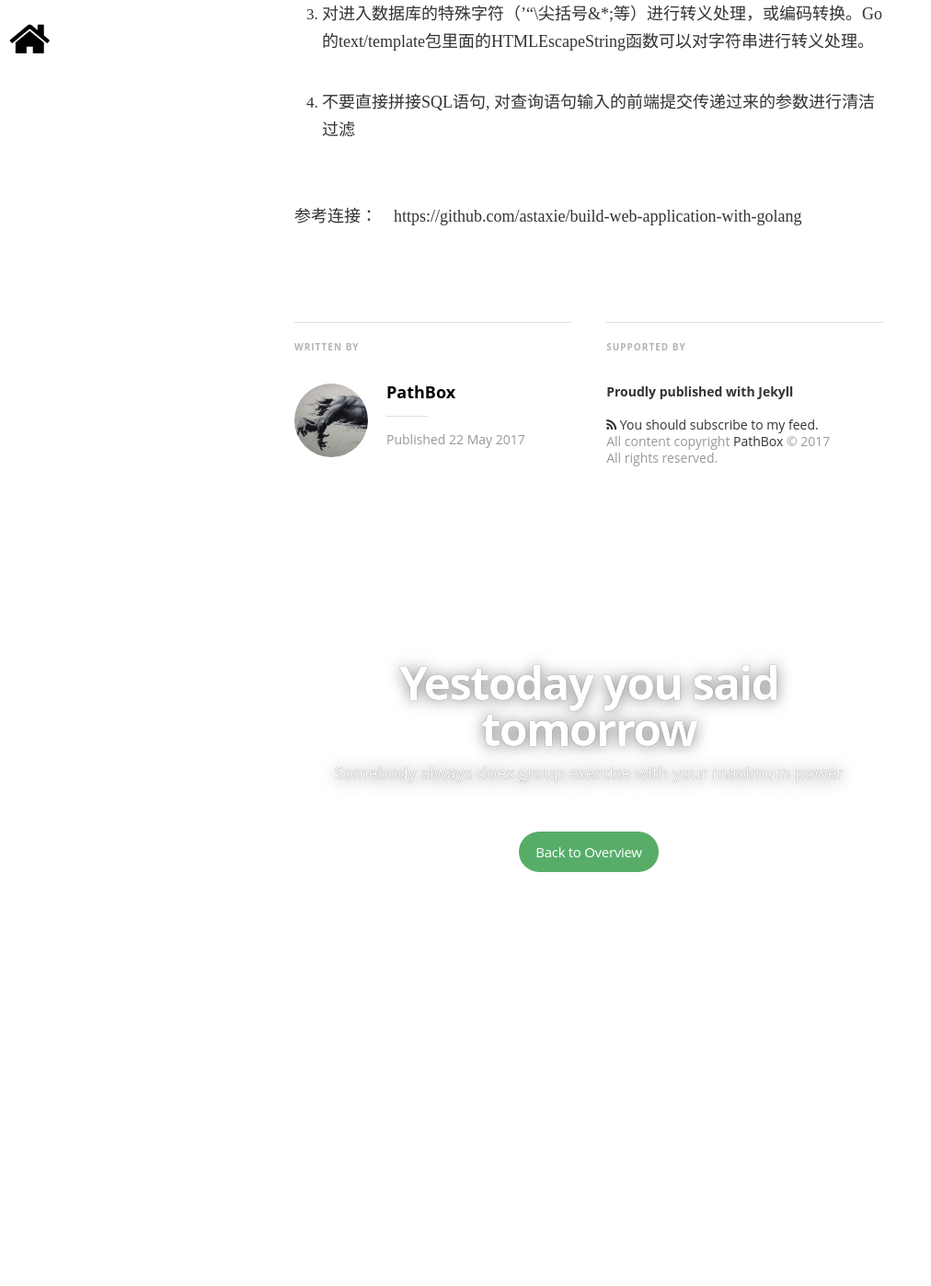
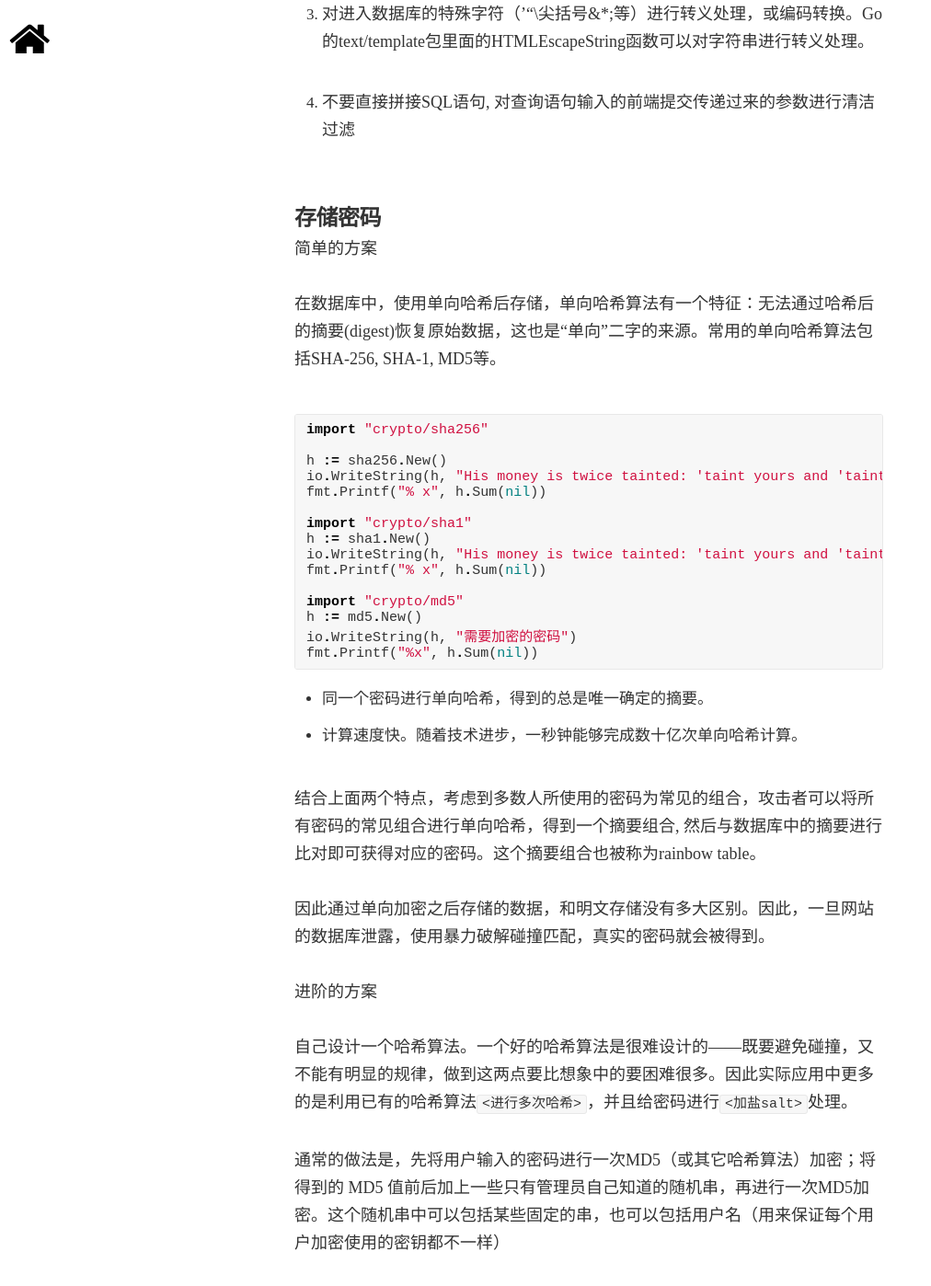
Before and after one commit to pathbox/pathbox.github.io, a Jekyll site: the page built from _posts/2017-05-22-web-safe.md, in a window 1280 px wide and 1400 px high, scrolled down 6732 px. Shown: the whole window at 92% size, without its empty margins (0-1012 px from the left). Built offline with Jekyll 4.4.1, drawn with Linux system fonts in a browser that asks for light colours; nearby versions of some CDN libraries; some web fonts are replaced; comment, search, counter and statistics services are not loaded; before the commit the page ends 7770 px from its top, so only the background shows below that; some of the changed text lies outside the part shown.

Commit message:
在Web application 中基本的安全防范小结 - 存储密码

````diff
--- a/_posts/2017-05-22-web-safe.md
+++ b/_posts/2017-05-22-web-safe.md
@@ -182,6 +182,73 @@ MSSQL服务器会执行这条SQL语句，包括它后面那个用于向系统添
 
 4. 不要直接拼接SQL语句, 对查询语句输入的前端提交传递过来的参数进行清洁过滤
 
+##### 存储密码
+
+简单的方案
+
+在数据库中，使用单向哈希后存储，单向哈希算法有一个特征：无法通过哈希后的摘要(digest)恢复原始数据，这也是“单向”二字的来源。常用的单向哈希算法包括SHA-256, SHA-1, MD5等。
+
+```go
+import "crypto/sha256"
+
+h := sha256.New()
+io.WriteString(h, "His money is twice tainted: 'taint yours and 'taint mine.")
+fmt.Printf("% x", h.Sum(nil))
+
+import "crypto/sha1"
+h := sha1.New()
+io.WriteString(h, "His money is twice tainted: 'taint yours and 'taint mine.")
+fmt.Printf("% x", h.Sum(nil))
+
+import "crypto/md5"
+h := md5.New()
+io.WriteString(h, "需要加密的密码")
+fmt.Printf("%x", h.Sum(nil))
+```
+
++ 同一个密码进行单向哈希，得到的总是唯一确定的摘要。
++ 计算速度快。随着技术进步，一秒钟能够完成数十亿次单向哈希计算。
+
+结合上面两个特点，考虑到多数人所使用的密码为常见的组合，攻击者可以将所有密码的常见组合进行单向哈希，得到一个摘要组合, 然后与数据库中的摘要进行比对即可获得对应的密码。这个摘要组合也被称为rainbow table。
+
+因此通过单向加密之后存储的数据，和明文存储没有多大区别。因此，一旦网站的数据库泄露，使用暴力破解碰撞匹配，真实的密码就会被得到。
+
+进阶的方案
+
+自己设计一个哈希算法。一个好的哈希算法是很难设计的——既要避免碰撞，又不能有明显的规律，做到这两点要比想象中的要困难很多。因此实际应用中更多的是利用已有的哈希算法`<进行多次哈希>`，并且给密码进行`<加盐salt>`处理。
+
+通常的做法是，先将用户输入的密码进行一次MD5（或其它哈希算法）加密；将得到的 MD5 值前后加上一些只有管理员自己知道的随机串，再进行一次MD5加密。这个随机串中可以包括某些固定的串，也可以包括用户名（用来保证每个用户加密使用的密钥都不一样）
+
+```go
+
+import "crypto/md5"
+//假设用户名abc，密码123456
+h := md5.New()
+io.WriteString(h, "需要加密的密码")
+
+//pwmd5等于e10adc3949ba59abbe56e057f20f883e
+pwmd5 :=fmt.Sprintf("%x", h.Sum(nil))
+
+//指定两个 salt： salt1 = @#$%   salt2 = ^&*()
+salt1 := "@#$%"
+salt2 := "^&*()"
+
+//salt1+用户名+salt2+MD5拼接
+io.WriteString(h, salt1)
+io.WriteString(h, "abc")
+io.WriteString(h, salt2)
+io.WriteString(h, pwmd5)
+
+last :=fmt.Sprintf("%x", h.Sum(nil))
+```
+
+##### 专家方案
+
+使用`<scrypt>` 方案.这类方案有一个特点，算法中都有个因子，用于指明计算密码摘要所需要的资源和时间，也就是计算强度。计算强度越大，攻击者建立rainbow table越困难，以至于不可继续。scrypt是由著名的FreeBSD黑客Colin Percival为他的备份服务Tarsnap开发的。
+
+```go
+dk := scrypt.Key([]byte("some password"), []byte(salt), 16384, 8, 1, 32)
+```
 
 
 
````
